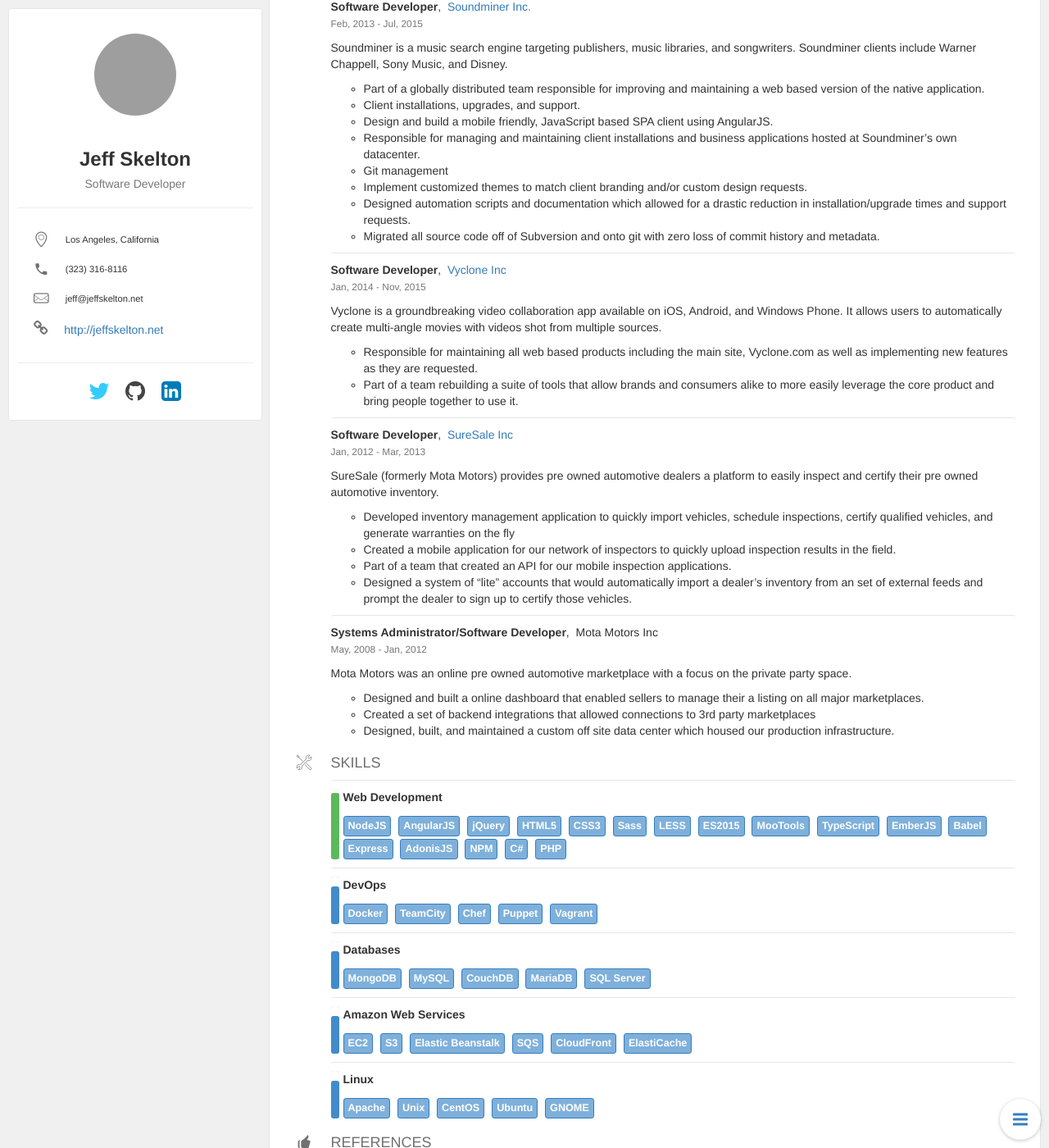
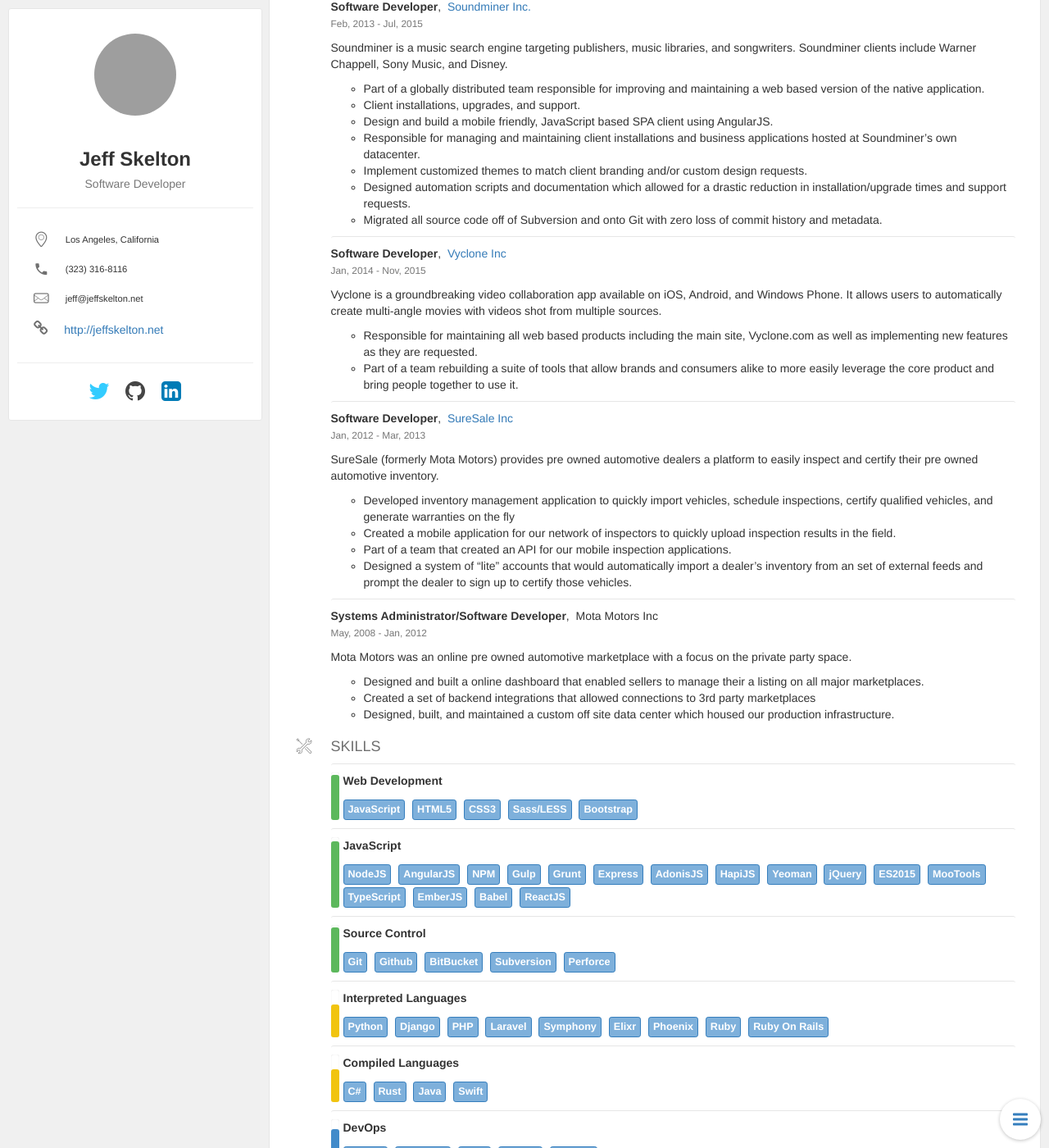
Before and after one commit to jeffskelton3/jeffskelton3.github.io, a Jekyll site: the page built from index.html, in a window 1280 px wide and 1400 px high, scrolled down 626 px. Shown: the whole window at 82% size. Built offline with Jekyll 4.4.1, drawn with Linux system fonts in a browser that asks for light colours; nearby versions of some CDN libraries; some of the changed text lies outside the part shown; grey boxes are pictures that could not be loaded.

Commit message:
resume tweaks. Add/update skills

```diff
--- a/_data/resume.json
+++ b/_data/resume.json
@@ -63,10 +63,9 @@
         "Client installations, upgrades, and support.",
         "Design and build a mobile friendly, JavaScript based SPA client using AngularJS.",
         "Responsible for managing and maintaining client installations and business applications hosted at Soundminer’s own datacenter.",
-        "Git management",
         "Implement customized themes to match client branding and/or custom design requests.",
         "Designed automation scripts and documentation which allowed for a drastic reduction in installation/upgrade times and support requests.",
-        "Migrated all source code off of Subversion and onto git with zero loss of commit history and metadata."
+        "Migrated all source code off of Subversion and onto Git with zero loss of commit history and metadata."
       ]
     },
     {
@@ -117,23 +116,69 @@
       "name": "Web Development",
       "level": "Master",
       "keywords": [
+        "JavaScript",
+        "HTML5",
+        "CSS3",
+        "Sass/LESS",
+        "Bootstrap"
+      ]
+    },
+    {
+      "name": "JavaScript",
+      "level": "Master",
+      "keywords": [
         "NodeJS",
         "AngularJS",
+        "NPM",
+        "Gulp",
+        "Grunt",
+        "Express",
+        "AdonisJS",
+        "HapiJS",
+        "Yeoman",
         "jQuery",
-        "HTML5",
-        "CSS3",
-        "Sass",
-        "LESS",
         "ES2015",
         "MooTools",
         "TypeScript",
         "EmberJS",
         "Babel",
-        "Express",
-        "AdonisJS",
-        "NPM",
+        "ReactJS"
+      ]
+    },
+    {
+      "name": "Source Control",
+      "level" : "Master",
+      "keywords" : [
+        "Git",
+        "Github",
+        "BitBucket",
+        "Subversion",
+        "Perforce"
+      ]
+    },
+    {
+      "name": "Interpreted Languages",
+      "level": "Intermediate",
+      "keywords": [
+        "Python",
+        "Django",
+        "PHP",
+        "Laravel",
+        "Symphony",
+        "Elixr",
+        "Phoenix",
+        "Ruby",
+        "Ruby On Rails"
+      ]
+    },
+    {
+      "name": "Compiled Languages",
+      "level": "Intermediate",
+      "keywords": [
         "C#",
-        "PHP"
+        "Rust",
+        "Java",
+        "Swift"
       ]
     },
     {
@@ -155,34 +200,57 @@
         "MySQL",
         "CouchDB",
         "MariaDB",
-        "SQL Server"
+        "SQL Server",
+        "Waterline",
+        "Mongoose",
+        "ORM"
       ]
     },
     {
-      "name": "Amazon Web Services",
+      "name": "Cloud",
       "level": "Advanced",
       "keywords": [
+        "Amazon Web Services",
         "EC2",
         "S3",
         "Elastic Beanstalk",
         "SQS",
         "CloudFront",
-        "ElastiCache"
+        "ElastiCache",
+        "Heroku"
       ]
     },
     {
-      "name": "Linux",
+      "name": "System Administration",
       "level": "Advanced",
       "keywords": [
         "Apache",
+        "NGINX",
         "Unix",
         "CentOS",
         "Ubuntu",
-        "GNOME"
+        "Fedora",
+        "Red Hat",
+        "DNS",
+        "Terminal"
+      ]
+    },
+    {
+      "name" : "Project Management",
+      "level" : "Intermediate",
+      "keywords" : [
+        "Agile",
+        "SCRUM",
+        "Trello"
       ]
     }
   ],
-  "languages": [],
+  "languages": [
+    {
+      "name": "English",
+      "level": "Native speaker"
+    }
+  ],
   "interests": [],
   "references": [
     {
@@ -190,8 +258,8 @@
       "reference": "Jeff is own of those guys that just love their work and it shows in every interaction. Jeff thrives on learning something new every day and is always looking to improve the products he builds. I look forward to working with Jeff again in the future."
     },
     {
-      "name" : "Wendy Halson",
-      "reference" : "Jeff is a tremendously capable developer who is adept at picking up new technologies quickly and thinking creatively to create elegant solutions for complex problems. I've had the pleasure of witnessing Jeff thrive in a fast paced start-up environment where a lot was demanded of him and he was required to wear many hats. He is an excellent team member who maintains a positive attitude even under intense pressure. He understands the importance of time / resource management and can rapidly adjust or re-prioritize based on changing needs or business implications. His level of personal accountability for his work and the dedication and commitment he consistently demonstrates has been recognized and appreciated by everyone fortunate enough to work with him."
+      "name": "Wendy Halson",
+      "reference": "Jeff is a tremendously capable developer who is adept at picking up new technologies quickly and thinking creatively to create elegant solutions for complex problems. I've had the pleasure of witnessing Jeff thrive in a fast paced start-up environment where a lot was demanded of him and he was required to wear many hats. He is an excellent team member who maintains a positive attitude even under intense pressure. He understands the importance of time / resource management and can rapidly adjust or re-prioritize based on changing needs or business implications. His level of personal accountability for his work and the dedication and commitment he consistently demonstrates has been recognized and appreciated by everyone fortunate enough to work with him."
     }
   ]
 }
```
